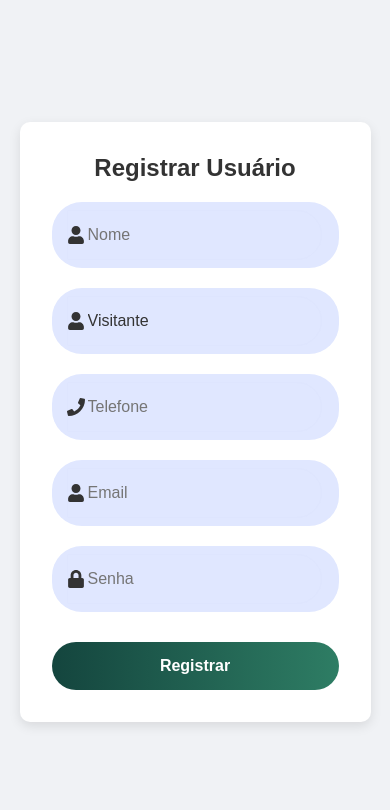
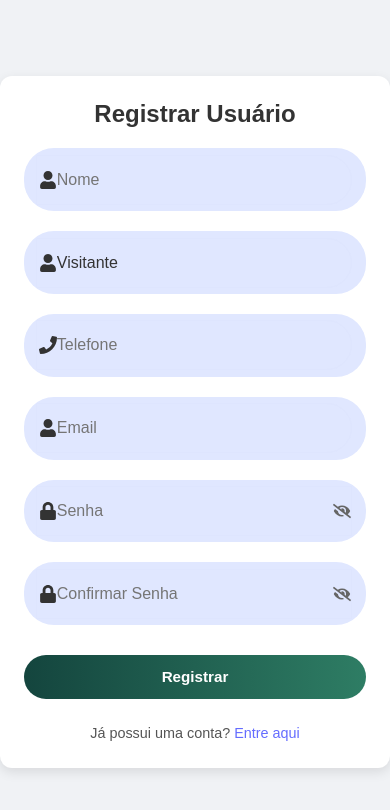
Before and after one commit to iXDGabrielTK/TCCImoveisFront, a React (Vite) app: page /register in a window 390 px wide. Shown: the top 810 px of the page. Built offline with nearby package versions, Linux system fonts and the light colour scheme; the HTML template or start-up script is replaced by a standard one.

Commit message:
2.2.5 - Ajustes visuais em certas partes do projeto

```diff
--- /dev/null
+++ b/src/components/LoadingText.tsx
@@ -0,0 +1,17 @@
+import React from 'react';
+import '../styles/LoadingText.css';
+
+const LoadingText: React.FC = () => {
+    return (
+        <span className="loading-text">
+      Carregando
+      <span className="dots-bounce">
+        <span className="dot" />
+        <span className="dot" />
+        <span className="dot" />
+      </span>
+    </span>
+    );
+};
+
+export default LoadingText;
--- a/src/components/LoginForm.tsx
+++ b/src/components/LoginForm.tsx
@@ -1,12 +1,14 @@
 import { FormEvent, useState } from 'react';
 import { Link } from 'react-router-dom';
-import { FaUser, FaLock } from 'react-icons/fa';
+import {FaUser, FaLock, FaEye, FaEyeSlash} from 'react-icons/fa';
 import { useAuth } from '../hooks/useAuth';
 import '../styles/Login.css';
+import LoadingText from "./LoadingText.tsx";
 
 function LoginForm() {
     const [email, setEmail] = useState('');
     const [password, setPassword] = useState('');
+    const [mostrarSenha, setMostrarSenha] = useState(false);
     const { login, error, loading } = useAuth();
 
     async function handleLogin(e: FormEvent) {
@@ -17,7 +19,10 @@ function LoginForm() {
     return (
         <div className="login-page">
             <form className="login-form" onSubmit={handleLogin}>
-                <h2>USER LOGIN</h2>
+                <h2>Login</h2>
+                <h2></h2>
+                <h2></h2>
+                <h2></h2>
                 <div className="input-group">
                     <FaUser className="icon" />
                     <input
@@ -29,10 +34,11 @@ function LoginForm() {
                         disabled={loading}
                     />
                 </div>
-                <div className="input-group">
+
+                <div className="input-group senha-group">
                     <FaLock className="icon" />
                     <input
-                        type="password"
+                        type={mostrarSenha ? 'text' : 'password'}
                         placeholder="Senha"
                         autoComplete="current-password"
                         value={password}
@@ -40,11 +46,18 @@ function LoginForm() {
                         required
                         disabled={loading}
                     />
+                    {mostrarSenha ? (
+                        <FaEye className="icon-eye" onClick={() => setMostrarSenha(false)} />
+                    ) : (
+                        <FaEyeSlash className="icon-eye" onClick={() => setMostrarSenha(true)} />
+                    )}
                 </div>
+
                 <button type="submit" disabled={loading}>
-                    {loading ? 'CARREGANDO...' : 'LOGIN'}
+                    {loading ? <LoadingText /> : 'LOGIN'}
                 </button>
                 {error && <p style={{ color: 'red' }}>{error}</p>}
+
                 <div className="register-link">
                     Não tem uma conta? <Link to="/register">Cadastre-se</Link>
                 </div>
--- a/src/components/RegisterForm.tsx
+++ b/src/components/RegisterForm.tsx
@@ -1,7 +1,7 @@
 import React, { useState } from 'react';
 import api from '../services/api';
-import { FaUser, FaPhone, FaLock } from 'react-icons/fa';
-import { useNavigate } from "react-router-dom";
+import {FaUser, FaPhone, FaLock, FaEye, FaEyeSlash} from 'react-icons/fa';
+import {Link, useNavigate} from "react-router-dom";
 
 interface RegistrationData {
     nome: string;
@@ -17,18 +17,21 @@ const RegisterForm: React.FC = () => {
     const [telefone, setTelefone] = useState('');
     const [email, setEmail] = useState('');
     const [senha, setSenha] = useState('');
+    const [confirmarSenha, setConfirmarSenha] = useState('');
+    const [mostrarSenha, setMostrarSenha] = useState(false);
+    const [mostrarConfirmarSenha, setMostrarConfirmarSenha] = useState(false);
     const [tipo, setTipo] = useState(true);
     const [cpf, setCpf] = useState('');
+    const [cpfError, setCpfError] = useState('');
+    const [senhaError, setSenhaError] = useState('');
     const [isPending, setIsPending] = useState(false);
     const [isError, setIsError] = useState(false);
     const [isSuccess, setIsSuccess] = useState(false);
-    const [cpfError, setCpfError] = useState('');
     const navigate = useNavigate();
 
     function isValidCPF(value: string) {
         value = value.replace(/[^\d]+/g, '');
         if (value.length !== 11 || !!value.match(/(\d)\1{10}/)) return false;
-
         const digits = value.split('').map(el => +el);
         const getVerifyingDigit = (arr: number[]) => {
             const reduced = arr.reduce((sum, digit, index) => sum + digit * (arr.length + 1 - index), 0);
@@ -40,6 +43,12 @@ const RegisterForm: React.FC = () => {
 
     const handleRegister = async (event: React.FormEvent) => {
         event.preventDefault();
+
+        if (senha !== confirmarSenha) {
+            setSenhaError("As senhas não coincidem.");
+            return;
+        }
+        setSenhaError('');
 
         const data: RegistrationData = {
             nome,
@@ -62,7 +71,6 @@ const RegisterForm: React.FC = () => {
             setIsPending(true);
             setIsError(false);
             setIsSuccess(false);
-
             await api.post("/usuarios", data);
             setIsSuccess(true);
             navigate('/login');
@@ -77,6 +85,7 @@ const RegisterForm: React.FC = () => {
     return (
         <form onSubmit={handleRegister} className="register-form">
             <h2>Registrar Usuário</h2>
+
             <div className="input-group">
                 <FaUser className="icon" />
                 <input
@@ -87,6 +96,7 @@ const RegisterForm: React.FC = () => {
                     required
                 />
             </div>
+
             <div className="input-group">
                 <FaUser className="icon" />
                 <select
@@ -98,6 +108,7 @@ const RegisterForm: React.FC = () => {
                     <option value="Funcionário">Funcionário</option>
                 </select>
             </div>
+
             {!tipo && (
                 <div className="input-group">
                     <FaUser className="icon" />
@@ -111,6 +122,7 @@ const RegisterForm: React.FC = () => {
                     />
                 </div>
             )}
+
             <div className="input-group">
                 <FaPhone className="icon" />
                 <input
@@ -121,6 +133,7 @@ const RegisterForm: React.FC = () => {
                     required
                 />
             </div>
+
             <div className="input-group">
                 <FaUser className="icon" />
                 <input
@@ -131,22 +144,50 @@ const RegisterForm: React.FC = () => {
                     required
                 />
             </div>
-            <div className="input-group">
+
+            <div className="input-group senha-group">
                 <FaLock className="icon" />
                 <input
-                    type="password"
+                    type={mostrarSenha ? "text" : "password"}
                     placeholder="Senha"
                     value={senha}
                     onChange={(e) => setSenha(e.target.value)}
                     required
                 />
+                {mostrarSenha ? (
+                    <FaEye className="icon-eye" onClick={() => setMostrarSenha(false)} />
+                ) : (
+                    <FaEyeSlash className="icon-eye" onClick={() => setMostrarSenha(true)} />
+                )}
             </div>
-            <button type="submit" disabled={isPending}>Registrar</button>
+
+            <div className="input-group senha-group">
+                <FaLock className="icon" />
+                <input
+                    type={mostrarConfirmarSenha ? "text" : "password"}
+                    placeholder="Confirmar Senha"
+                    value={confirmarSenha}
+                    onChange={(e) => setConfirmarSenha(e.target.value)}
+                    required
+                />
+                {mostrarConfirmarSenha ? (
+                    <FaEye className="icon-eye" onClick={() => setMostrarConfirmarSenha(false)} />
+                ) : (
+                    <FaEyeSlash className="icon-eye" onClick={() => setMostrarConfirmarSenha(true)} />
+                )}
+            </div>
 
             {cpfError && <p className="error-message">{cpfError}</p>}
-
+            {senhaError && <p className="error-message">{senhaError}</p>}
             {isError && <p className="error-message">Erro ao registrar usuário. Tente novamente.</p>}
             {isSuccess && <p className="success-message">Usuário registrado com sucesso!</p>}
+
+            <button type="submit" disabled={isPending}>
+                {isPending ? "Registrando..." : "Registrar"}
+            </button>
+            <div className="login-link">
+                Já possui uma conta? <Link to="/login">Entre aqui</Link>
+            </div>
         </form>
     );
 };
--- /dev/null
+++ b/src/styles/LoadingText.css
@@ -0,0 +1,43 @@
+.loading-text {
+    display: inline;
+    font-size: 1rem;
+    font-weight: 500;
+}
+
+.dots-bounce {
+    display: inline-flex;
+    gap: 2px;
+    margin-left: 2px;
+    vertical-align: baseline;
+    line-height: 1;
+}
+
+.dot {
+    width: 0.3em;
+    height: 0.3em;
+    background-color: currentColor;
+    border-radius: 50%;
+    animation: blink 1.4s infinite ease-in-out;
+    opacity: 0.3;
+
+    vertical-align: baseline;
+    transform-origin: bottom center;
+}
+
+.dot:nth-child(2) {
+    animation-delay: 0.2s;
+}
+.dot:nth-child(3) {
+    animation-delay: 0.4s;
+}
+
+@keyframes blink {
+    0%, 80%, 100% {
+        opacity: 0.3;
+        transform: scale(1);
+    }
+    40% {
+        opacity: 1;
+        transform: scale(1.3);
+    }
+}
--- a/src/styles/Login.css
+++ b/src/styles/Login.css
@@ -1,19 +1,20 @@
+/* Login.css */
 .login-page {
   display: flex;
   justify-content: center;
   align-items: center;
   height: 100vh;
+  padding: 1rem;
   background-color: #f0f2f5;
 }
 
 .login-form {
   background-color: #ffffff;
-  padding: 3rem 4rem;
+  padding: 2rem;
   border-radius: 8px;
-  /*noinspection CssRedundantUnit*/
-  box-shadow: 0px 4px 12px rgba(0, 0, 0, 0.15);
-  width: 400px;
-  max-width: 90%;
+  box-shadow: 0 4px 12px rgba(0, 0, 0, 0.15);
+  width: 100%;
+  max-width: 400px;
   text-align: center;
 }
 
@@ -35,6 +36,12 @@
 .input-group .icon {
   color: #333;
   margin-right: 0.5rem;
+  cursor: pointer;
+  transition: color 0.3s;
+}
+
+.input-group .icon-senha:hover {
+  color: #2e7d64;
 }
 
 .input-group input {
@@ -52,8 +59,8 @@
   padding: 0.75rem;
   border: none;
   border-radius: 30px;
-  max-width: 100%;
   background: linear-gradient(90deg, #14453e, #2e7d64);
+  box-shadow: 0 2px 6px rgba(0, 0, 0, 0.2);
   color: white;
   font-size: 1rem;
   font-weight: bold;
@@ -70,3 +77,50 @@
   font-size: 0.9rem;
   color: #555;
 }
+
+.senha-group {
+  position: relative;
+}
+
+.icon-eye {
+  position: absolute;
+  right: 15px;
+  color: #666;
+  font-size: 18px;
+  cursor: pointer;
+  transition: color 0.3s;
+}
+
+.icon-eye:hover {
+  color: #2e7d64;
+}
+
+.senha-group input {
+  padding-right: 40px;
+}
+
+
+/* 🔍 Media Query: Responsividade */
+@media (max-width: 480px) {
+  .login-form {
+    padding: 1.5rem;
+  }
+
+  .input-group {
+    flex-direction: row;
+    padding: 0.4rem 0.8rem;
+  }
+
+  .input-group input {
+    font-size: 0.95rem;
+  }
+
+  .login-form h2 {
+    font-size: 1.5rem;
+  }
+
+  .login-form button {
+    font-size: 0.95rem;
+    padding: 0.65rem;
+  }
+}
--- a/src/styles/Navbar.css
+++ b/src/styles/Navbar.css
@@ -9,9 +9,9 @@
     width: 100%;
     box-sizing: border-box;
     position: relative;
+    z-index: 1400;
 }
 
-/* Layout base - desktop */
 .left {
     flex: 1;
     display: flex;
--- a/src/styles/Register.css
+++ b/src/styles/Register.css
@@ -46,6 +46,12 @@
   color: #333;
   font-size: 1rem;
   padding: 0.5rem 0;
+}
+
+.login-link {
+  margin-top: 1.5rem;
+  font-size: 0.9rem;
+  color: #555;
 }
 
 .input-group input[type="text"],
@@ -99,3 +105,64 @@
   color: green;
   margin-top: 10px;
 }
+
+/* Grupo com olho à direita */
+.senha-group {
+  position: relative;
+}
+
+.icon-eye {
+  position: absolute;
+  right: 15px;
+  color: #666;
+  font-size: 18px;
+  cursor: pointer;
+  transition: color 0.3s;
+}
+
+.icon-eye:hover {
+  color: #2e7d64;
+}
+
+
+@media (max-width: 480px) {
+  .register-form {
+    padding: 1.5rem;
+    width: 100%;
+    max-width: 100%;
+    border-radius: 0.75rem;
+  }
+
+  .register-form h2 {
+    font-size: 1.5rem;
+  }
+
+  .input-group {
+    flex-direction: row;
+    align-items: center;
+    gap: 0.5rem;
+  }
+
+  .input-group input,
+  .input-group select {
+    font-size: 0.95rem;
+    padding: 10px 16px;
+  }
+
+  .icon {
+    font-size: 16px;
+    left: 10px;
+  }
+
+  .register-form button {
+    font-size: 0.95rem;
+    padding: 0.65rem;
+  }
+
+  .register-form .error-message,
+  .register-form .success-message {
+    font-size: 0.85rem;
+    text-align: center;
+    padding: 0 10px;
+  }
+}
```
Also changed, not shown: src/components/ImoveisGrid.tsx (+47 -2 lines).
